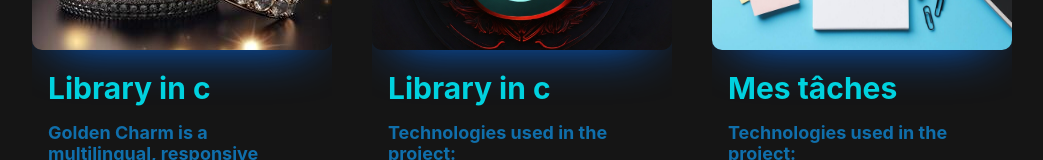
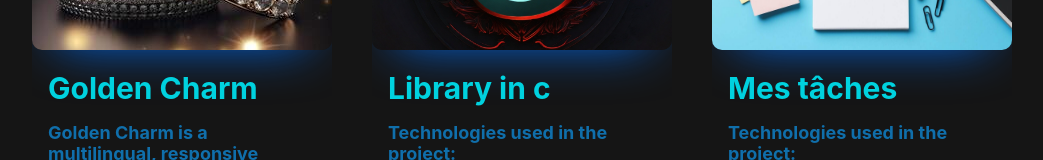
Before and after one commit to TalesPortfolio/portfolio-9, a React (Create React App) app in the folder react-portfolio-tales/: page / in a window 1280 px wide. Shown: the part 3246-3406 px from the top of the page, without its empty margins (118-1161 px from the left). Built offline with nearby package versions, Linux system fonts and the light colour scheme.

Commit message:
change title golden  charm

```diff
--- a/react-portfolio-tales/src/Components/Project/index.tsx
+++ b/react-portfolio-tales/src/Components/Project/index.tsx
@@ -40,7 +40,7 @@ const Project = () => (
         <img src="/images/joias.jpg" />
         <Cards
           link="https://golden-charm-mu.vercel.app/en"
-          h2="Library in c"
+          h2="Golden Charm"
           descricao="Golden Charm is a multilingual, responsive website currently under construction, focused on elegant UI and smooth user experience."
           tecnologia="Technologies: Next.js 15, React 19, Bootstrap 5, React-Bootstrap, Tailwind CSS, Styled Components, react-slick, react-icons, next-intl"
         />
```
